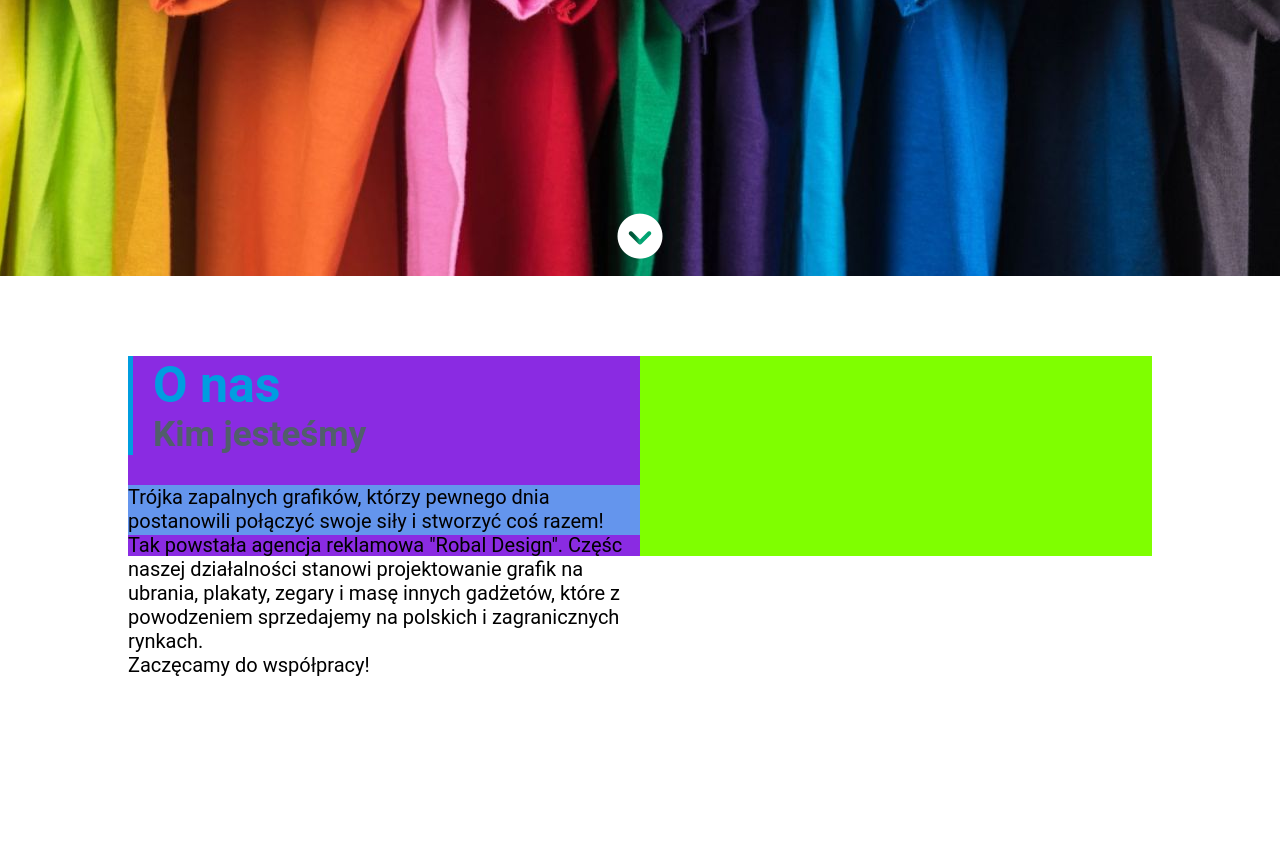
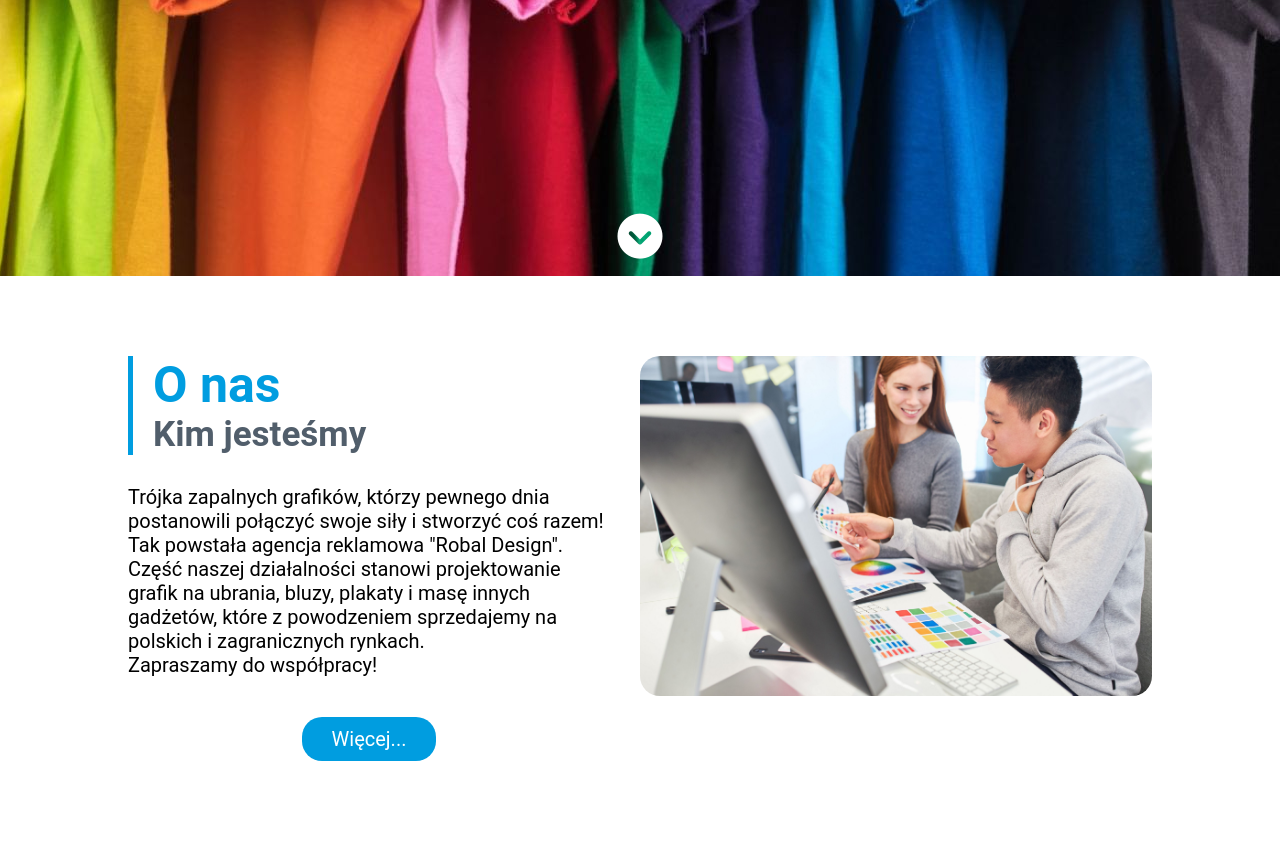
Before and after one commit to RomPop76/RobalDesignPage, a plain HTML site: page index.html in a window 1280 px wide. Shown: the part 524-1383 px from the top of the page. Drawn offline with Linux system fonts and the light colour scheme.

Commit message:
AboutUs section 4

```diff
--- a/css/style.css
+++ b/css/style.css
@@ -142,38 +142,27 @@ i:hover {
 
 /* Sekcja "O nas" */
 
-section.aboutUs {
-    /* margin: 80px 0 0 100px; */
-    /* border-left: 5px solid var(--blue); */
-}
-
 div.about {
     display: flex;
     margin: 80px auto;
-    /* background-color: aqua; */
     width: 80%;
-    height: 200px;
+    height: 500px;
 }
 
 div.aboutText {
     display: flex;
     flex-direction: column;
     width: 50%;
-    height: 200px;
-    background-color: blueviolet;
 }
 
 div.aboutImage {
     width: 50%;
-    height: 200px;
-    background-color: chartreuse;
 }
 
 div.aboutTittle {
     width: 100%;
     border-left: 5px solid var(--blue);
     padding-left: 2rem;
-    /* background-recolor: chocolate; */
 }
 
 div.aboutTittle h1 {
@@ -189,11 +178,33 @@ div.aboutTittle h2 {
 
 div.aboutDescription {
     width: 100%;
-    height: 50px;
-    background-color:cornflowerblue;
-    margin: 30px 0;
+    margin-top: 30px;
+    padding-right: 30px;
 }
 
 div.aboutDescription p {
     font-size: 2rem;
 }
+
+div.aboutDescription button {
+    font-size: 2rem;
+    display: block;
+    margin: 40px auto;
+    color: white;
+    padding: 10px 30px;
+    background-color: var(--blue);
+    border: none;
+    border-radius: 20px;
+    cursor: pointer;
+    transition: .3s;
+}
+
+div.aboutDescription button:hover {
+    background-color: var(--blueHover);
+    }
+
+div.aboutImage img {
+    width: 100%;
+    margin: auto 0;
+    border-radius: 20px;
+}
--- a/index.html
+++ b/index.html
@@ -53,11 +53,13 @@
             <h2>Kim jesteśmy</h2>
           </div>
           <div class="aboutDescription">
-            <p>Trójka zapalnych grafików, którzy pewnego dnia postanowili połączyć swoje siły i stworzyć coś razem! Tak powstała agencja reklamowa "Robal Design". Częśc naszej działalności stanowi projektowanie grafik na ubrania, plakaty, zegary i masę innych gadżetów, które z powodzeniem sprzedajemy na polskich i zagranicznych rynkach.</p>
-            <p>Zaczęcamy do współpracy!</p>
+            <p>Trójka zapalnych grafików, którzy pewnego dnia postanowili połączyć swoje siły i stworzyć coś razem! Tak powstała agencja reklamowa "Robal Design". Część naszej działalności stanowi projektowanie grafik na ubrania, bluzy, plakaty i masę innych gadżetów, które z powodzeniem sprzedajemy na polskich i zagranicznych rynkach.</p>
+            <p>Zapraszamy do współpracy!</p>
+            <button>Więcej...</button>
           </div>
         </div>
         <div class="aboutImage">
+          <img src="image/aboutUsImage.jpg" alt="Designers photo">
         </div>
       </div>
     </section>
```
Also changed, not shown: image/aboutUsImage.jpg (added).
